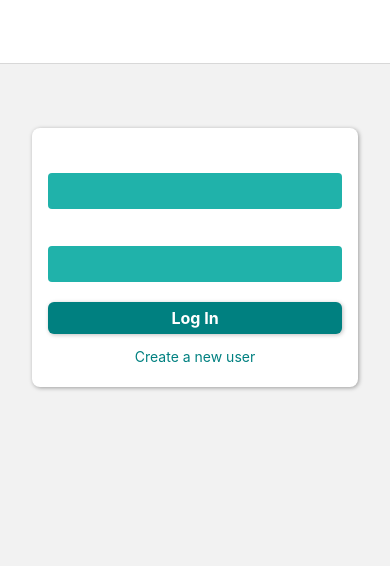
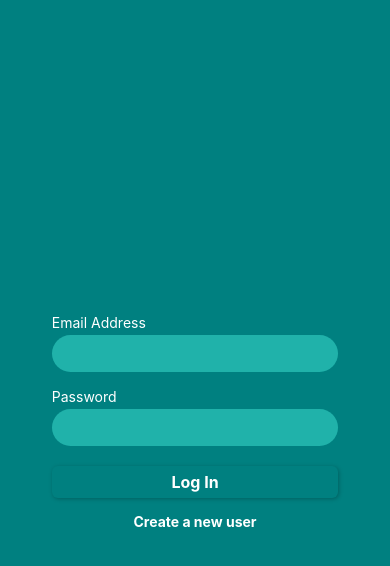
Before and after one commit to polecat-app/polecat-frontend, a React Native app: screen /Login in a window 390 px wide. Shown: the top 566 px of the page. Built offline with nearby package versions, Linux system fonts and the light colour scheme.

Commit message:
improve auth stack

```diff
--- a/App.js
+++ b/App.js
@@ -19,6 +19,8 @@ function AuthStack() {
       screenOptions={{
         headerStyle: { backgroundColor: Colors.primary500 },
         headerTintColor: 'white',
+        animationEnabled: false,
+        headerShown: false
       }}
     >
       <Stack.Screen name="Login" component={LoginScreen} />
--- a/components/Auth/AuthContent.js
+++ b/components/Auth/AuthContent.js
@@ -1,4 +1,4 @@
-import { useNavigation } from '@react-navigation/native';
+import { CommonActions, useNavigation } from '@react-navigation/native';
 import { useState } from 'react';
 import { Alert, StyleSheet, View } from 'react-native';
 import { Colors } from '../../styles/Colors';
@@ -18,9 +18,19 @@ function AuthContent({ isLogin, onAuthenticate }) {
 
   function switchAuthModeHandler() {
     if (isLogin) {
-      navigation.navigate("Signup") // TODO: Should be replaced instead
+      navigation.dispatch(
+        CommonActions.reset({
+          index: 0,
+          routes: [{name: "Signup"}],
+        })
+      )
     } else {
-      navigation.navigate("Login")
+      navigation.dispatch(
+        CommonActions.reset({
+          index: 0,
+          routes: [{name: "Login"}],
+        })
+      )
     }
   }
 
@@ -72,16 +82,13 @@ export default AuthContent;
 
 const styles = StyleSheet.create({
   authContent: {
-    marginTop: 64,
-    marginHorizontal: 32,
+    width: "100%",
+    height: "100%",
     padding: 16,
-    borderRadius: 8,
-    backgroundColor: Colors.Primary,
-    elevation: 2,
+    backgroundColor: Colors.AccentPrimary,
     shadowColor: 'black',
-    shadowOffset: { width: 1, height: 1 },
-    shadowOpacity: 0.35,
-    shadowRadius: 4,
+    justifyContent: "center",
+    alignItems: "center"
   },
   buttons: {
     marginTop: 8,
--- a/components/Auth/AuthForm.js
+++ b/components/Auth/AuthForm.js
@@ -1,14 +1,14 @@
-import { useState } from 'react';
-import { StyleSheet, View } from 'react-native';
+import { useState } from "react";
+import { StyleSheet, View } from "react-native";
 
-import Button from '../ui/Button';
-import Input from './Input';
+import Button from "../ui/Button";
+import Input from "./Input";
 
 function AuthForm({ isLogin, onSubmit, credentialsInvalid }) {
-  const [enteredEmail, setEnteredEmail] = useState('');
-  const [enteredConfirmEmail, setEnteredConfirmEmail] = useState('');
-  const [enteredPassword, setEnteredPassword] = useState('');
-  const [enteredConfirmPassword, setEnteredConfirmPassword] = useState('');
+  const [enteredEmail, setEnteredEmail] = useState("");
+  const [enteredConfirmEmail, setEnteredConfirmEmail] = useState("");
+  const [enteredPassword, setEnteredPassword] = useState("");
+  const [enteredConfirmPassword, setEnteredConfirmPassword] = useState("");
 
   const {
     email: emailIsInvalid,
@@ -19,16 +19,16 @@ function AuthForm({ isLogin, onSubmit, credentialsInvalid }) {
 
   function updateInputValueHandler(inputType, enteredValue) {
     switch (inputType) {
-      case 'email':
+      case "email":
         setEnteredEmail(enteredValue);
         break;
-      case 'confirmEmail':
+      case "confirmEmail":
         setEnteredConfirmEmail(enteredValue);
         break;
-      case 'password':
+      case "password":
         setEnteredPassword(enteredValue);
         break;
-      case 'confirmPassword':
+      case "confirmPassword":
         setEnteredConfirmPassword(enteredValue);
         break;
     }
@@ -44,11 +44,10 @@ function AuthForm({ isLogin, onSubmit, credentialsInvalid }) {
   }
 
   return (
-    <View>
-      <View>
+    <View style={{width: "80%"}}>
       <Input
         label="Email Address"
-          onUpdateValue={updateInputValueHandler.bind(this, 'email')}
+        onUpdateValue={updateInputValueHandler.bind(this, "email")}
         value={enteredEmail}
         keyboardType="email-address"
         isInvalid={emailIsInvalid}
@@ -56,7 +55,7 @@ function AuthForm({ isLogin, onSubmit, credentialsInvalid }) {
       {!isLogin && (
         <Input
           label="Confirm Email Address"
-            onUpdateValue={updateInputValueHandler.bind(this, 'confirmEmail')}
+          onUpdateValue={updateInputValueHandler.bind(this, "confirmEmail")}
           value={enteredConfirmEmail}
           keyboardType="email-address"
           isInvalid={emailsDontMatch}
@@ -64,7 +63,7 @@ function AuthForm({ isLogin, onSubmit, credentialsInvalid }) {
       )}
       <Input
         label="Password"
-          onUpdateValue={updateInputValueHandler.bind(this, 'password')}
+        onUpdateValue={updateInputValueHandler.bind(this, "password")}
         secure
         value={enteredPassword}
         isInvalid={passwordIsInvalid}
@@ -72,10 +71,7 @@ function AuthForm({ isLogin, onSubmit, credentialsInvalid }) {
       {!isLogin && (
         <Input
           label="Confirm Password"
-            onUpdateValue={updateInputValueHandler.bind(
-              this,
-              'confirmPassword'
-            )}
+          onUpdateValue={updateInputValueHandler.bind(this, "confirmPassword")}
           secure
           value={enteredConfirmPassword}
           isInvalid={passwordsDontMatch}
@@ -83,9 +79,8 @@ function AuthForm({ isLogin, onSubmit, credentialsInvalid }) {
       )}
       <View style={styles.buttons}>
         <Button onPress={submitHandler}>
-            {isLogin ? 'Log In' : 'Sign Up'}
+          {isLogin ? "Log In" : "Sign Up"}
         </Button>
-        </View>
       </View>
     </View>
   );
--- a/components/Auth/Input.js
+++ b/components/Auth/Input.js
@@ -1,5 +1,6 @@
 import { View, Text, TextInput, StyleSheet } from 'react-native';
 import { Colors } from '../../styles/Colors';
+import { Offsets } from '../../styles/Offsets';
 
 
 function Input({
@@ -16,7 +17,7 @@ function Input({
         {label}
       </Text>
       <TextInput
-        style={[styles.input, isInvalid && styles.inputInvalid]}
+        style={[styles.inputfield, isInvalid && styles.inputInvalid]}
         autoCapitalize={false}
         autoCapitalize="none"
         keyboardType={keyboardType}
@@ -33,6 +34,7 @@ export default Input;
 const styles = StyleSheet.create({
   inputContainer: {
     marginVertical: 8,
+    width: "100%"
   },
   label: {
     color: 'white',
@@ -41,12 +43,13 @@ const styles = StyleSheet.create({
   labelInvalid: {
     color: Colors.AccentTertiary,
   },
-  input: {
-    paddingVertical: 8,
-    paddingHorizontal: 6,
+  inputfield: {
+    width: "100%",
+    borderRadius: Offsets.BorderRadius,
     backgroundColor: Colors.AccentSecondary,
-    borderRadius: 4,
-    fontSize: 16,
+    flexDirection: "row",
+    alignItems: "center",
+    padding: Offsets.DefaultMargin,
   },
   inputInvalid: {
     backgroundColor: Colors.AccentTertiary,
--- a/components/ui/FlatButton.js
+++ b/components/ui/FlatButton.js
@@ -1,5 +1,6 @@
 import { Pressable, StyleSheet, Text, View } from 'react-native';
 import { Colors } from '../../styles/Colors';
+import textStyles from '../../styles/TextStyles';
 
 function FlatButton({ children, onPress }) {
   return (
@@ -8,7 +9,7 @@ function FlatButton({ children, onPress }) {
       onPress={onPress}
     >
       <View>
-        <Text style={styles.buttonText}>{children}</Text>
+        <Text style={[styles.buttonText, textStyles.basicAccentBold]}>{children}</Text>
       </View>
     </Pressable>
   );
@@ -26,6 +27,5 @@ const styles = StyleSheet.create({
   },
   buttonText: {
     textAlign: 'center',
-    color: Colors.AccentPrimary,
   },
 });
```
Lines whose indentation alone changed are shown as unchanged.
